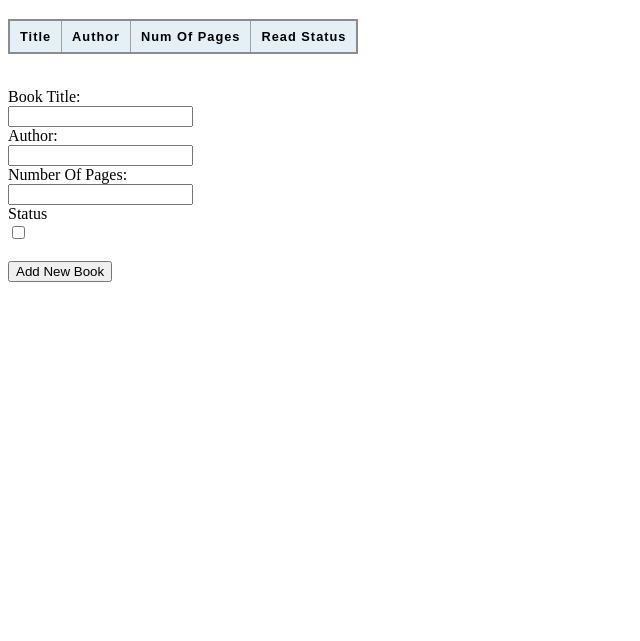
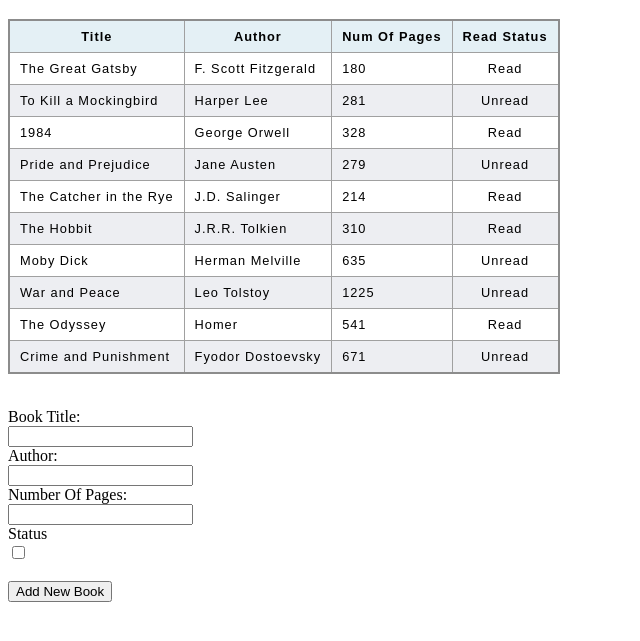
Before and after one commit to aesha98/library-project-top, a plain HTML site: page index.html in a window 1280 px wide. Shown: the part 61-702 px from the top of the page, without its empty margins (0-640 px from the left). Drawn offline with Linux system fonts and the light colour scheme.

Commit message:
Fix script path

```diff
--- a/index.html
+++ b/index.html
@@ -44,6 +44,6 @@
 	</div>
 
 	<div id="output-box"></div>
-	<script src="books.js" charset="UTF-8"></script>
+	<script src="js/books.js" charset="UTF-8"></script>
 </body>
 </html>
```
